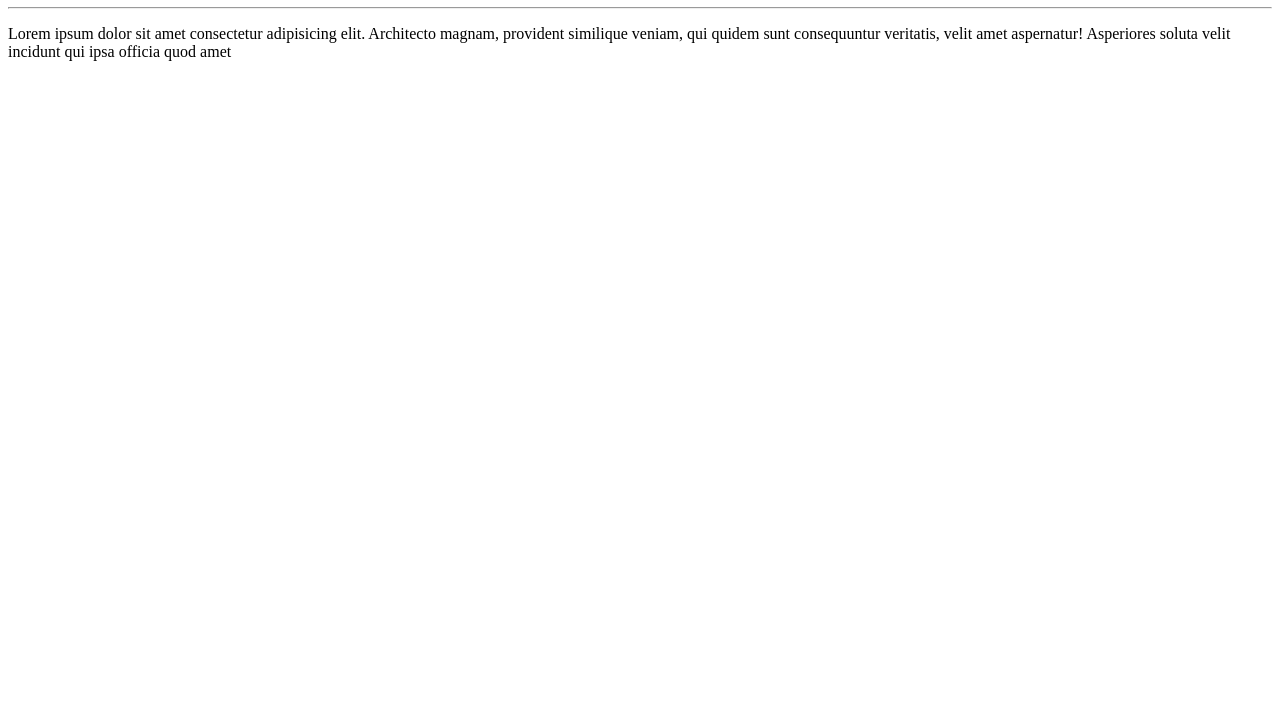
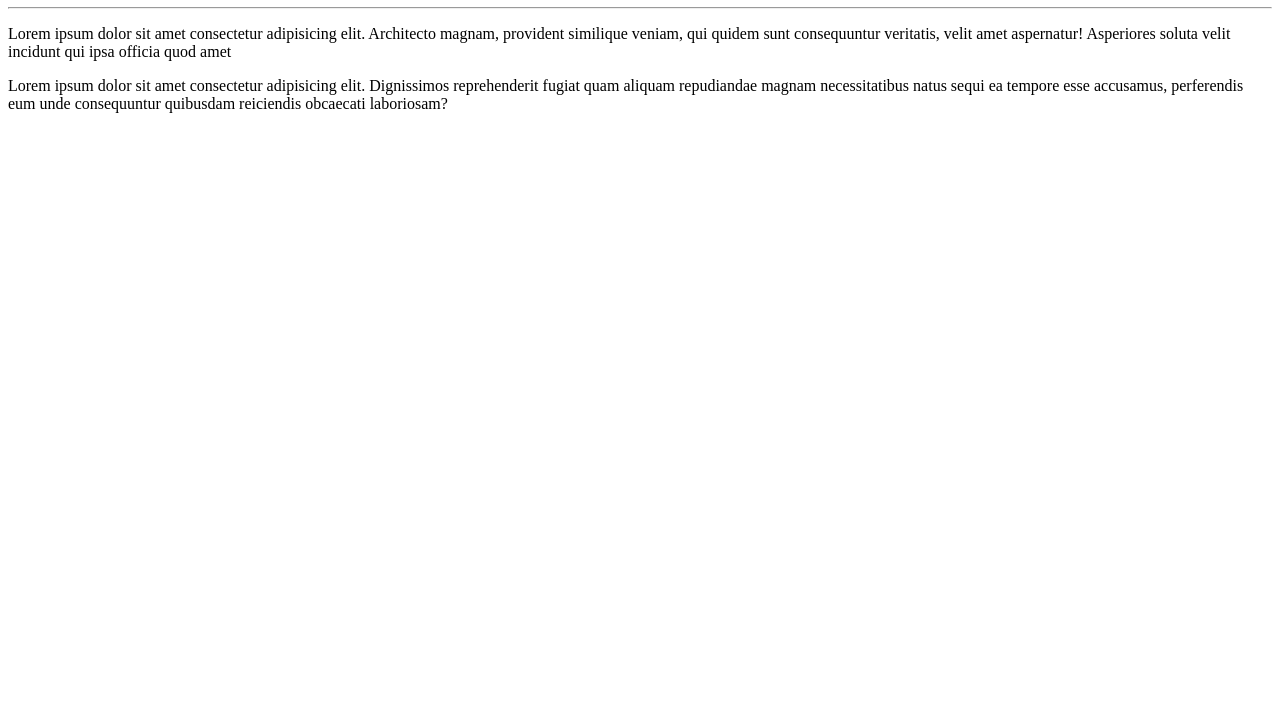
Before and after one commit to pedrofanti/Ola-mudo-, a plain HTML site: page site exemplo/index.html in a window 1280 px wide. Shown: the part 73-800 px from the top of the page. Drawn offline with Linux system fonts and the light colour scheme.

Commit message:
adicionei um paragrafo

```diff
--- a/site exemplo/index.html
+++ b/site exemplo/index.html
@@ -10,5 +10,6 @@
     <h1>olá, mundo</h1>
     <hr>
     <p>Lorem ipsum dolor sit amet consectetur adipisicing elit. Architecto magnam, provident similique veniam, qui quidem sunt consequuntur veritatis, velit amet aspernatur! Asperiores soluta velit incidunt qui ipsa officia quod amet</p>
+    <p>Lorem ipsum dolor sit amet consectetur adipisicing elit. Dignissimos reprehenderit fugiat quam aliquam repudiandae magnam necessitatibus natus sequi ea tempore esse accusamus, perferendis eum unde consequuntur quibusdam reiciendis obcaecati laboriosam?</p>
 </body>
 </html>
```
